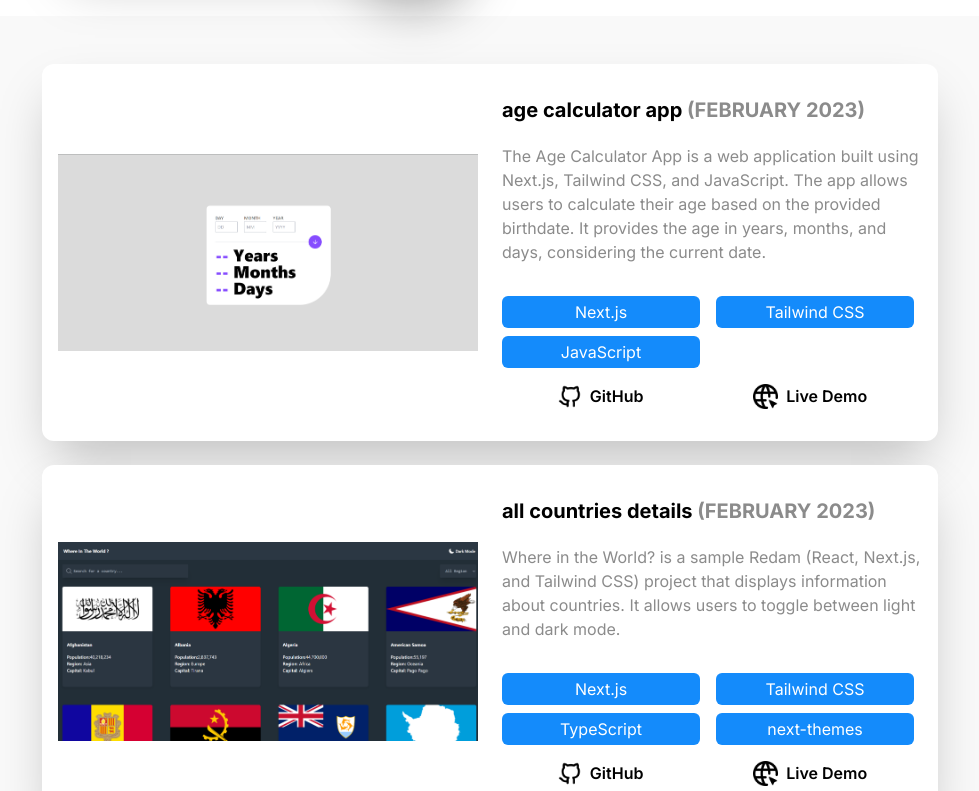
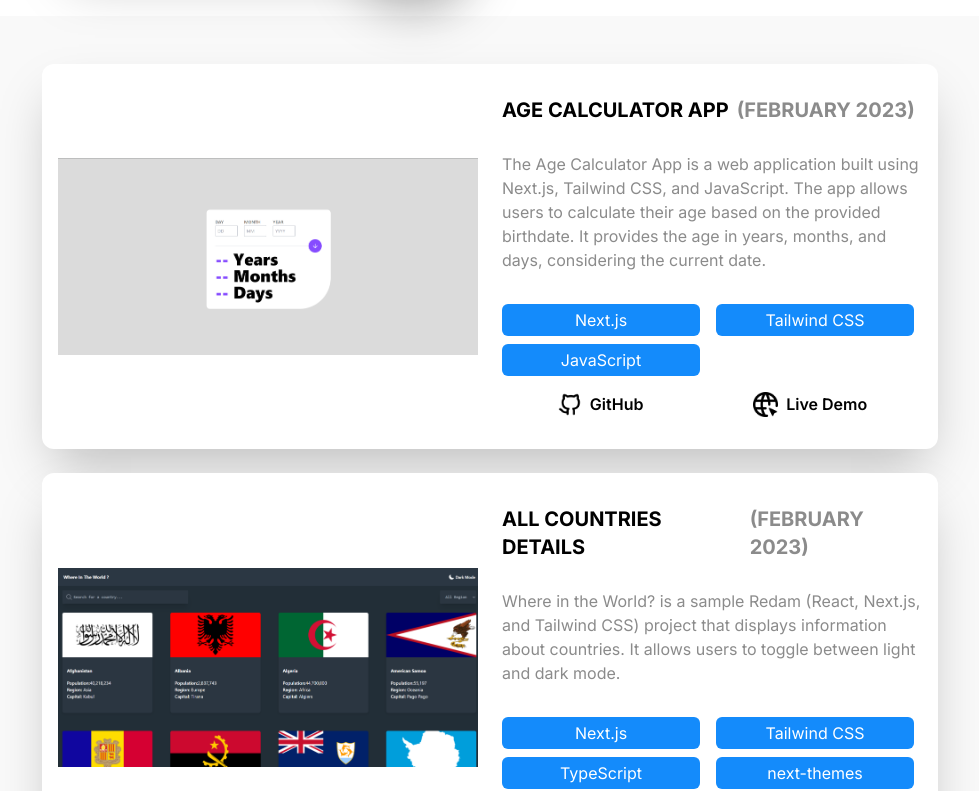
Before and after one commit to salahelfatimi/SalahEddine.Dev-Profilo, a Next.js app: page / in a window 1280 px wide. Shown: the part 1671-2462 px from the top of the page, without its empty margins (150-1129 px from the left). Built offline with nearby package versions, Linux system fonts and the light colour scheme.

Commit message:
fix some issue in title prject

```diff
--- a/src/components/Project.js
+++ b/src/components/Project.js
@@ -12,7 +12,7 @@ export default function Project(){
                                 <Image className="object-cover w-full h-auto lg:h-auto" src={ele.image} width={400} height={400} alt={ele.title} />
                             </div>
                             <div className="lg:w-1/2 flex flex-col lg:text-left text-center  gap-4">
-                                <span className="text-black text-xl font-bold mb-1">{ele.title} <span className="text-[#8B8B8B] mb-2">({ele.date})</span></span>
+                                <span className="text-black text-xl font-bold mb-1 flex lg:flex-row gap-2 flex-col uppercase">{ele.title}  <span className="text-[#8B8B8B] mb-2">({ele.date})</span></span>
 
                                 <span className="text-[#8B8B8B] mb-4">{ele.description}</span>
                                 <span className="text-black grid grid-cols-1 lg:grid-cols-2  gap-2 items-center ">
```
